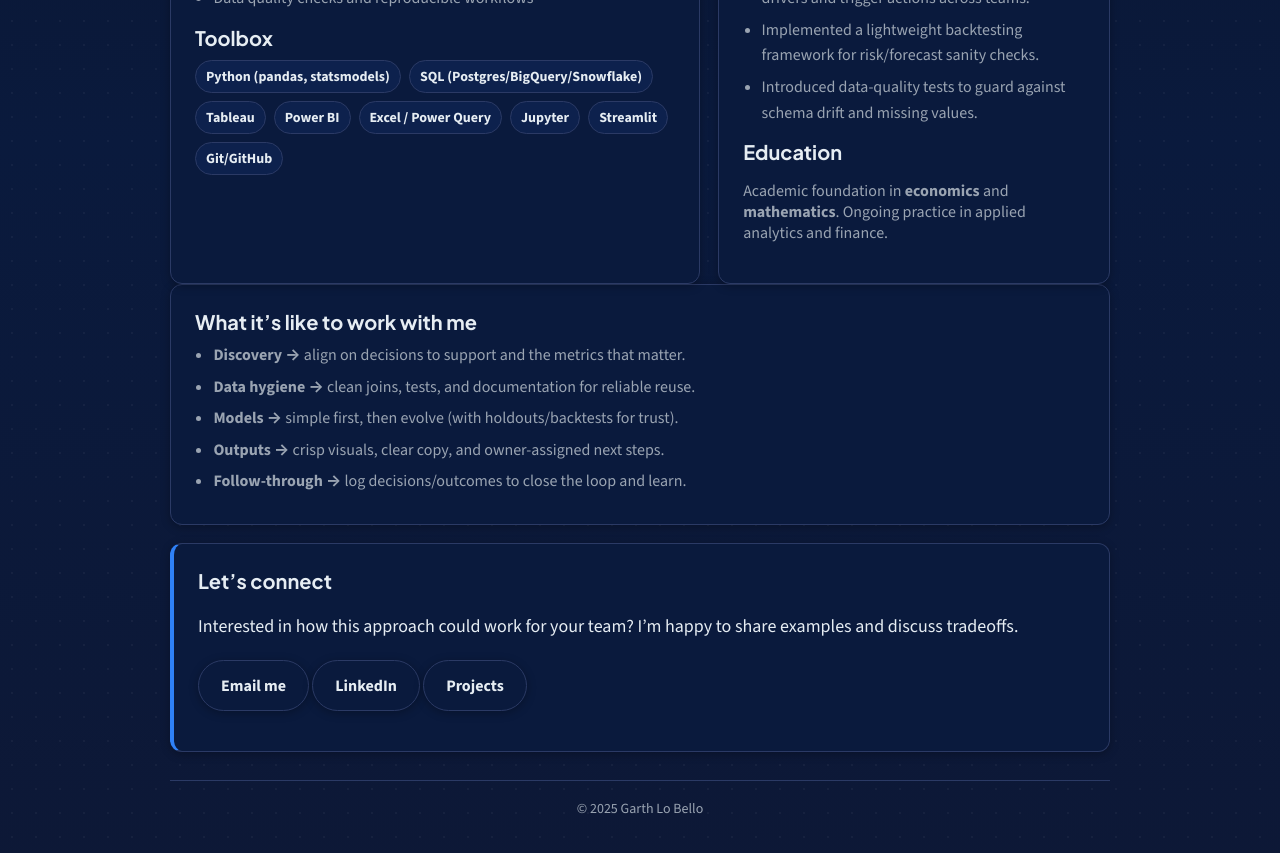
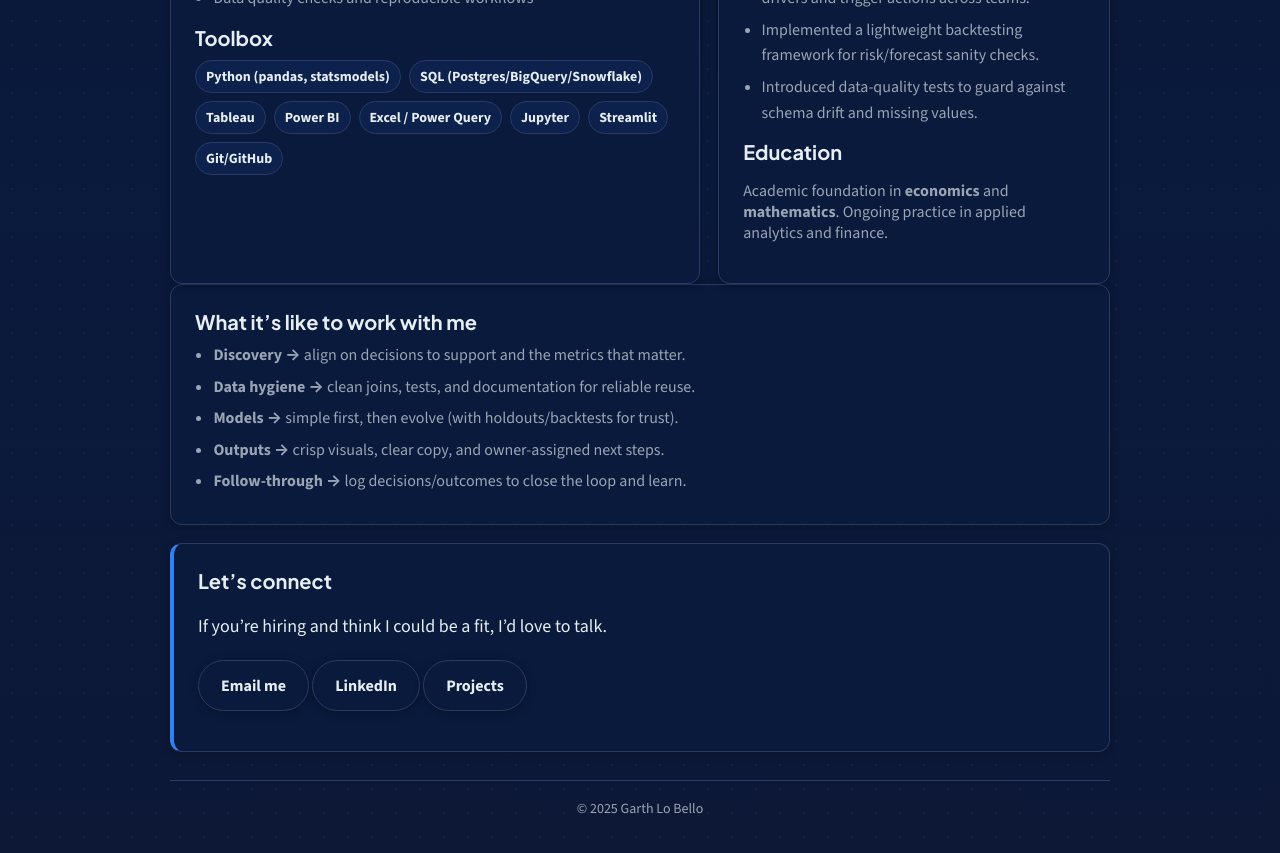
Before and after one commit to gflobe5510/gflobe5510.github.io, a Jekyll site: the page bio.html, which Jekyll copies as it is, in a window 1280 px wide and 900 px high, scrolled down 783 px. Shown: the top 853 px of the window. Built offline with Jekyll 4.4.1, drawn with Linux system fonts in a browser that asks for light colours.

Commit message:
Update bio.html

```diff
--- a/bio.html
+++ b/bio.html
@@ -136,7 +136,7 @@
 
     <section class="panel callout">
       <h3 class="section-title">Let’s connect</h3>
-      <p class="lead">Interested in how this approach could work for your team? I’m happy to share examples and discuss tradeoffs.</p>
+      <p class="lead">If you’re hiring and think I could be a fit, I’d love to talk.</p>
       <p>
         <a class="pill" href="mailto:garthlobello1@gmail.com?subject=Hello%20from%20your%20portfolio">Email me</a>
         <a class="pill" href="https://www.linkedin.com/in/garthlobello/" target="_blank" rel="noopener">LinkedIn</a>
```
